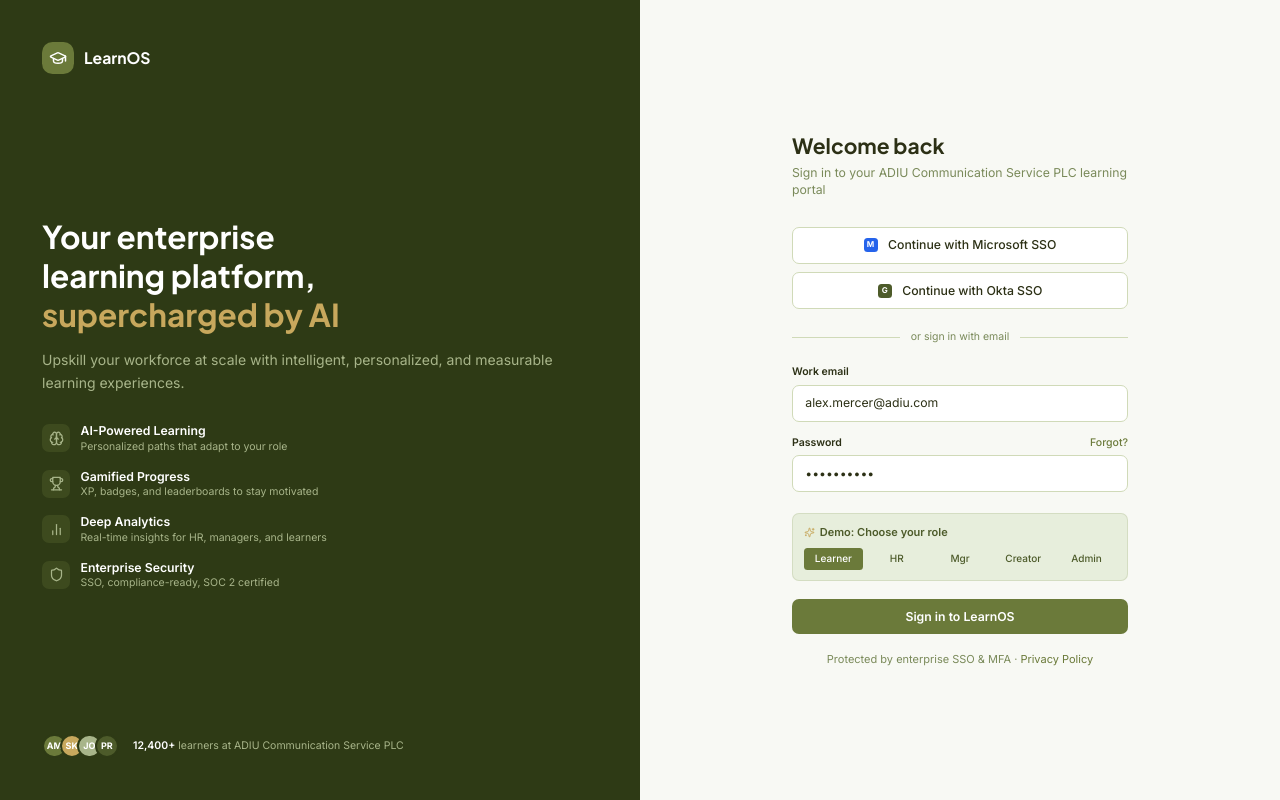
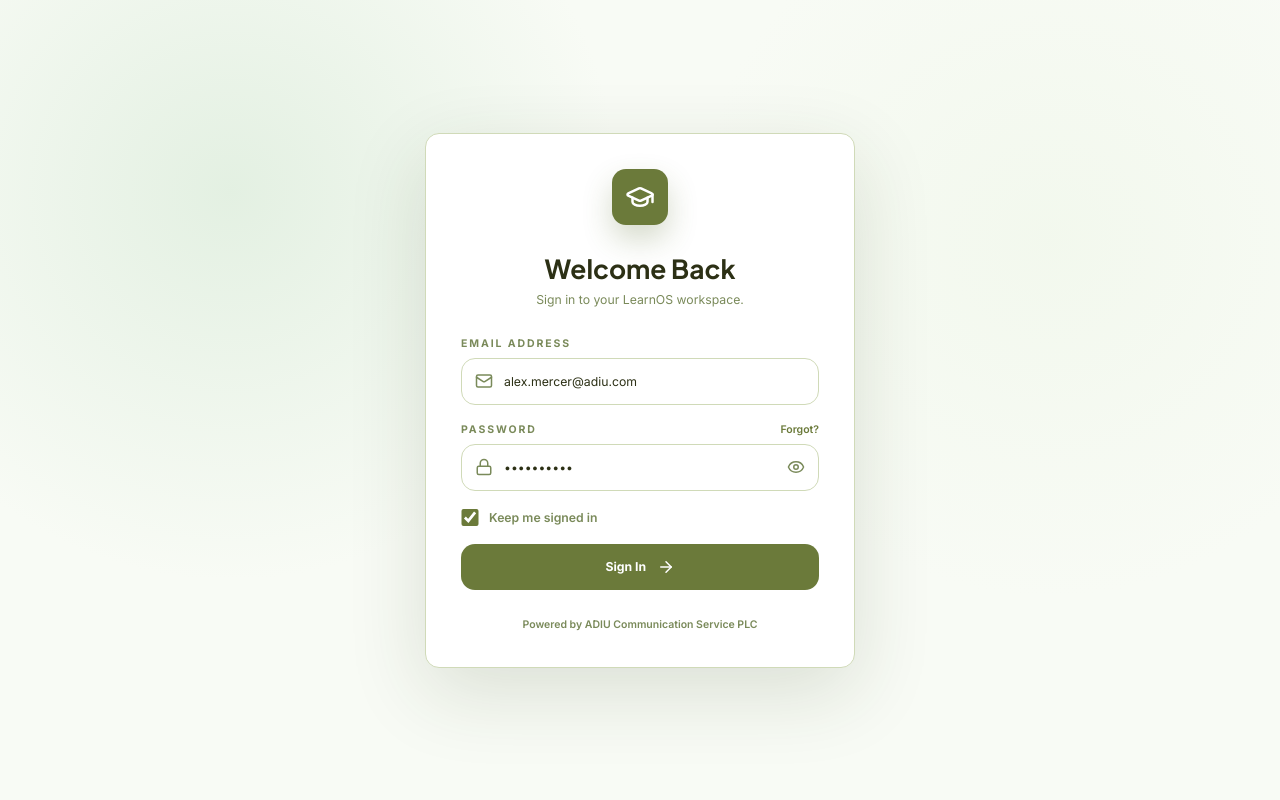
Before and after one commit to Herenyew/enterprise-learning-management-system, a React (Vite) app: page / in a window 1280 px wide. Built offline with nearby package versions, Linux system fonts and the light colour scheme.

Commit message:
simplify login to email password only

```diff
--- a/src/app/screens/auth/LoginScreen.tsx
+++ b/src/app/screens/auth/LoginScreen.tsx
@@ -1,249 +1,185 @@
-import { useState } from "react";
-import { BarChart2, Brain, GraduationCap, Shield, Sparkles, Trophy } from "lucide-react";
+import { useState, type FormEvent } from "react";
+import { ArrowRight, Eye, EyeOff, GraduationCap, Lock, Mail } from "lucide-react";
 import { P } from "../../constants/theme.constants";
 import type { Role } from "../../models/app.model";
 
-// ─── 1. LOGIN ─────────────────────────────────────────────────
+const DEMO_ACCOUNTS: Array<{ email: string; password: string; role: Role }> = [
+  { email: "alex.mercer@adiu.com", password: "learnos123", role: "learner" },
+  { email: "learner@adiu.com", password: "learner123", role: "learner" },
+  { email: "hr@adiu.com", password: "hr123", role: "hr" },
+  { email: "manager@adiu.com", password: "manager123", role: "manager" },
+  { email: "creator@adiu.com", password: "creator123", role: "creator" },
+  { email: "admin@adiu.com", password: "admin123", role: "admin" },
+];
 
-export function LoginScreen({ onLogin }: { onLogin: (r: Role) => void }) {
+export function LoginScreen({ onLogin }: { onLogin: (role: Role) => void }) {
   const [email, setEmail] = useState("alex.mercer@adiu.com");
-  const [pw, setPw] = useState("••••••••••");
-  const [selRole, setSelRole] = useState<Role>("learner");
+  const [password, setPassword] = useState("learnos123");
+  const [rememberMe, setRememberMe] = useState(true);
+  const [showPassword, setShowPassword] = useState(false);
+  const [message, setMessage] = useState("");
+
+  const handleSubmit = (event: FormEvent<HTMLFormElement>) => {
+    event.preventDefault();
+
+    if (!email.trim() || !password.trim()) {
+      setMessage("Enter your work email and password to continue.");
+      return;
+    }
+
+    const account = DEMO_ACCOUNTS.find(
+      (demoAccount) =>
+        demoAccount.email === email.trim().toLowerCase() && demoAccount.password === password,
+    );
+
+    if (!account) {
+      setMessage("Use a valid demo work email and password.");
+      return;
+    }
+
+    setMessage("");
+    onLogin(account.role);
+  };
 
   return (
-    <div className="min-h-screen flex" style={{ background: P.bg }}>
     <div
-        className="hidden lg:flex flex-col justify-between w-1/2 p-12"
-        style={{ background: P.deepOlive }}
+      className="min-h-screen flex items-center justify-center px-5 py-8"
+      style={{
+        background:
+          "radial-gradient(circle at 18% 24%, rgba(225, 239, 224, 0.9) 0, rgba(225, 239, 224, 0) 32%), radial-gradient(circle at 82% 30%, rgba(242, 248, 237, 0.95) 0, rgba(242, 248, 237, 0) 30%), #f8fbf5",
+      }}
     >
-        <div className="flex items-center gap-3">
+      <main
+        className="w-full max-w-[430px] rounded-2xl bg-white px-8 py-10 shadow-[0_24px_80px_rgba(42,56,22,0.14)] sm:px-10"
+        style={{ border: `1px solid ${P.border}` }}
+      >
+        <div className="mb-8 flex flex-col items-center text-center">
           <div
-            className="w-9 h-9 rounded-xl flex items-center justify-center"
+            className="mb-8 flex h-16 w-16 items-center justify-center rounded-2xl shadow-[0_14px_30px_rgba(78,100,33,0.24)]"
             style={{ background: P.olive }}
           >
-            <GraduationCap size={18} className="text-white" />
+            <GraduationCap size={30} className="text-white" />
           </div>
-          <p
-            className="text-lg font-bold text-white"
-            style={{ fontFamily: "'Plus Jakarta Sans',sans-serif" }}
+          <h1
+            className="text-3xl font-bold"
+            style={{ color: P.text, fontFamily: "'Plus Jakarta Sans', sans-serif" }}
           >
-            LearnOS
+            Welcome Back
+          </h1>
+          <p className="mt-2 text-sm" style={{ color: P.textMuted }}>
+            Sign in to your LearnOS workspace.
           </p>
         </div>
-        <div className="space-y-8">
+
+        <form className="space-y-5" onSubmit={handleSubmit}>
           <div>
-            <h1
-              className="text-4xl font-bold text-white leading-tight mb-4"
-              style={{ fontFamily: "'Plus Jakarta Sans',sans-serif" }}
+            <label
+              className="mb-2 block text-xs font-bold uppercase tracking-[0.18em]"
+              htmlFor="work-email"
+              style={{ color: P.textMuted }}
             >
-              Your enterprise
-              <br />
-              learning platform,
-              <br />
-              <span style={{ color: P.gold }}>supercharged by AI</span>
-            </h1>
-            <p className="text-base leading-relaxed" style={{ color: P.sage }}>
-              Upskill your workforce at scale with intelligent, personalized, and measurable
-              learning experiences.
-            </p>
-          </div>
-          <div className="space-y-4">
-            {[
-              {
-                icon: Brain,
-                label: "AI-Powered Learning",
-                desc: "Personalized paths that adapt to your role",
-              },
-              {
-                icon: Trophy,
-                label: "Gamified Progress",
-                desc: "XP, badges, and leaderboards to stay motivated",
-              },
-              {
-                icon: BarChart2,
-                label: "Deep Analytics",
-                desc: "Real-time insights for HR, managers, and learners",
-              },
-              {
-                icon: Shield,
-                label: "Enterprise Security",
-                desc: "SSO, compliance-ready, SOC 2 certified",
-              },
-            ].map(({ icon: Icon, label, desc }) => (
-              <div key={label} className="flex items-start gap-3">
-                <div
-                  className="w-8 h-8 rounded-lg flex items-center justify-center flex-shrink-0 mt-0.5"
-                  style={{ background: "rgba(107,122,58,0.25)" }}
-                >
-                  <Icon size={15} style={{ color: P.sage }} />
-                </div>
-                <div>
-                  <p className="text-sm font-semibold text-white">{label}</p>
-                  <p className="text-xs" style={{ color: P.sage }}>
-                    {desc}
-                  </p>
-                </div>
-              </div>
-            ))}
-          </div>
-        </div>
-        <div className="flex items-center gap-4">
-          <div className="flex -space-x-2">
-            {[P.olive, P.gold, P.sage, P.darkOlive].map((c, i) => (
-              <div
-                key={i}
-                className="w-7 h-7 rounded-full border-2 flex items-center justify-center text-white text-[9px] font-bold"
-                style={{ background: c, borderColor: P.deepOlive }}
-              >
-                {["AM", "SK", "JO", "PR"][i]}
-              </div>
-            ))}
-          </div>
-          <p className="text-xs" style={{ color: P.sage }}>
-            <span className="text-white font-semibold">12,400+</span> learners at ADIU Communication
-            Service PLC
-          </p>
-        </div>
-      </div>
-
-      <div className="flex-1 flex items-center justify-center p-8">
-        <div className="w-full max-w-sm">
-          <div className="lg:hidden flex items-center gap-2 mb-8">
-            <div
-              className="w-8 h-8 rounded-lg flex items-center justify-center"
-              style={{ background: P.olive }}
-            >
-              <GraduationCap size={15} className="text-white" />
-            </div>
-            <p className="text-base font-bold" style={{ color: P.text }}>
-              LearnOS
-            </p>
-          </div>
-          <h2
-            className="text-2xl font-bold mb-1"
-            style={{ fontFamily: "'Plus Jakarta Sans',sans-serif", color: P.text }}
-          >
-            Welcome back
-          </h2>
-          <p className="text-sm mb-8" style={{ color: P.textMuted }}>
-            Sign in to your ADIU Communication Service PLC learning portal
-          </p>
-
-          <div className="space-y-2.5 mb-6">
-            {[
-              ["M", "#2563EB", "Continue with Microsoft SSO"],
-              ["G", P.darkOlive, "Continue with Okta SSO"],
-            ].map(([letter, color, label]) => (
-              <button
-                key={label}
-                className="w-full flex items-center justify-center gap-3 px-4 py-2.5 rounded-lg text-sm font-medium bg-white"
-                style={{ border: `1px solid ${P.border}`, color: P.text }}
-                data-prototype-action="true"
-              >
-                <div
-                  className="w-4 h-4 rounded-sm flex items-center justify-center"
-                  style={{ background: color }}
-                >
-                  <span className="text-white text-[8px] font-bold">{letter}</span>
-                </div>
-                {label}
-              </button>
-            ))}
-          </div>
-
-          <div className="relative flex items-center mb-6">
-            <div className="flex-1" style={{ borderTop: `1px solid ${P.border}` }} />
-            <span className="mx-3 text-xs" style={{ color: P.textMuted }}>
-              or sign in with email
-            </span>
-            <div className="flex-1" style={{ borderTop: `1px solid ${P.border}` }} />
-          </div>
-
-          <div className="space-y-4 mb-6">
-            <div>
-              <label className="block text-xs font-semibold mb-1.5" style={{ color: P.text }}>
-                Work email
+              Email Address
             </label>
+            <div className="relative">
+              <Mail
+                aria-hidden="true"
+                className="absolute left-4 top-1/2 -translate-y-1/2"
+                size={18}
+                style={{ color: P.textMuted }}
+              />
               <input
+                id="work-email"
                 value={email}
-                onChange={(e) => setEmail(e.target.value)}
+                onChange={(event) => setEmail(event.target.value)}
                 type="email"
-                className="w-full px-3.5 py-2.5 text-sm rounded-lg focus:outline-none focus:ring-2 bg-white"
-                style={{ border: `1px solid ${P.border}`, color: P.text }}
-              />
-            </div>
-            <div>
-              <div className="flex justify-between mb-1.5">
-                <label className="block text-xs font-semibold" style={{ color: P.text }}>
-                  Password
-                </label>
-                <button
-                  className="text-xs font-medium"
-                  style={{ color: P.olive }}
-                  data-prototype-action="true"
-                >
-                  Forgot?
-                </button>
-              </div>
-              <input
-                value={pw}
-                onChange={(e) => setPw(e.target.value)}
-                type="password"
-                className="w-full px-3.5 py-2.5 text-sm rounded-lg focus:outline-none bg-white"
+                autoComplete="email"
+                placeholder="you@company.com"
+                className="w-full rounded-2xl bg-white py-4 pl-12 pr-4 text-sm outline-none transition-shadow focus:ring-2"
                 style={{ border: `1px solid ${P.border}`, color: P.text }}
               />
             </div>
           </div>
 
-          <div
-            className="mb-5 p-3 rounded-lg"
-            style={{ background: P.lightSage, border: `1px solid ${P.sage}50` }}
+          <div>
+            <div className="mb-2 flex items-center justify-between gap-3">
+              <label
+                className="block text-xs font-bold uppercase tracking-[0.18em]"
+                htmlFor="work-password"
+                style={{ color: P.textMuted }}
               >
-            <p
-              className="text-[11px] font-semibold mb-2 flex items-center gap-1.5"
-              style={{ color: P.darkOlive }}
+                Password
+              </label>
+              <button
+                type="button"
+                className="text-xs font-semibold"
+                style={{ color: P.olive }}
+                onClick={() => setMessage("Please contact HR IT to reset your password.")}
               >
-              <Sparkles size={11} style={{ color: P.gold }} /> Demo: Choose your role
-            </p>
-            <div className="grid grid-cols-5 gap-1">
-              {(
-                [
-                  ["learner", "Learner"],
-                  ["hr", "HR"],
-                  ["manager", "Mgr"],
-                  ["creator", "Creator"],
-                  ["admin", "Admin"],
-                ] as [Role, string][]
-              ).map(([r, l]) => (
+                Forgot?
+              </button>
+            </div>
+            <div className="relative">
+              <Lock
+                aria-hidden="true"
+                className="absolute left-4 top-1/2 -translate-y-1/2"
+                size={18}
+                style={{ color: P.textMuted }}
+              />
+              <input
+                id="work-password"
+                value={password}
+                onChange={(event) => setPassword(event.target.value)}
+                type={showPassword ? "text" : "password"}
+                autoComplete="current-password"
+                placeholder="Password"
+                className="w-full rounded-2xl bg-white py-4 pl-12 pr-12 text-sm outline-none transition-shadow focus:ring-2"
+                style={{ border: `1px solid ${P.border}`, color: P.text }}
+              />
               <button
-                  key={r}
-                  onClick={() => setSelRole(r)}
-                  className="text-[10px] py-1 rounded font-medium transition-colors"
-                  style={
-                    selRole === r ? { background: P.olive, color: "white" } : { color: P.darkOlive }
-                  }
+                type="button"
+                aria-label={showPassword ? "Hide password" : "Show password"}
+                className="absolute right-4 top-1/2 -translate-y-1/2"
+                style={{ color: P.textMuted }}
+                onClick={() => setShowPassword((value) => !value)}
               >
-                  {l}
+                {showPassword ? <EyeOff size={18} /> : <Eye size={18} />}
               </button>
-              ))}
             </div>
           </div>
 
+          <label className="flex cursor-pointer items-center gap-3 text-sm font-semibold">
+            <input
+              checked={rememberMe}
+              onChange={(event) => setRememberMe(event.target.checked)}
+              type="checkbox"
+              className="h-5 w-5 rounded border"
+              style={{ accentColor: P.olive }}
+            />
+            <span style={{ color: P.textMuted }}>Keep me signed in</span>
+          </label>
+
+          {message && (
+            <p
+              className="rounded-xl px-4 py-3 text-sm"
+              style={{ background: P.lightSage, color: P.darkOlive }}
+            >
+              {message}
+            </p>
+          )}
+
           <button
-            onClick={() => onLogin(selRole)}
-            className="w-full py-2.5 text-white text-sm font-semibold rounded-lg transition-colors"
+            type="submit"
+            className="flex w-full items-center justify-center gap-3 rounded-2xl px-4 py-4 text-sm font-bold text-white transition-transform hover:-translate-y-0.5"
             style={{ background: P.olive }}
           >
-            Sign in to LearnOS
+            Sign In <ArrowRight size={18} />
           </button>
-          <p className="text-[11px] text-center mt-5" style={{ color: P.textMuted }}>
-            Protected by enterprise SSO & MFA ·{" "}
-            <span className="cursor-pointer hover:underline" style={{ color: P.olive }}>
-              Privacy Policy
-            </span>
+        </form>
+
+        <p className="mt-8 text-center text-xs font-semibold" style={{ color: P.textMuted }}>
+          Powered by ADIU Communication Service PLC
         </p>
-        </div>
-      </div>
+      </main>
     </div>
   );
 }
```
Lines whose indentation alone changed are shown as unchanged.
